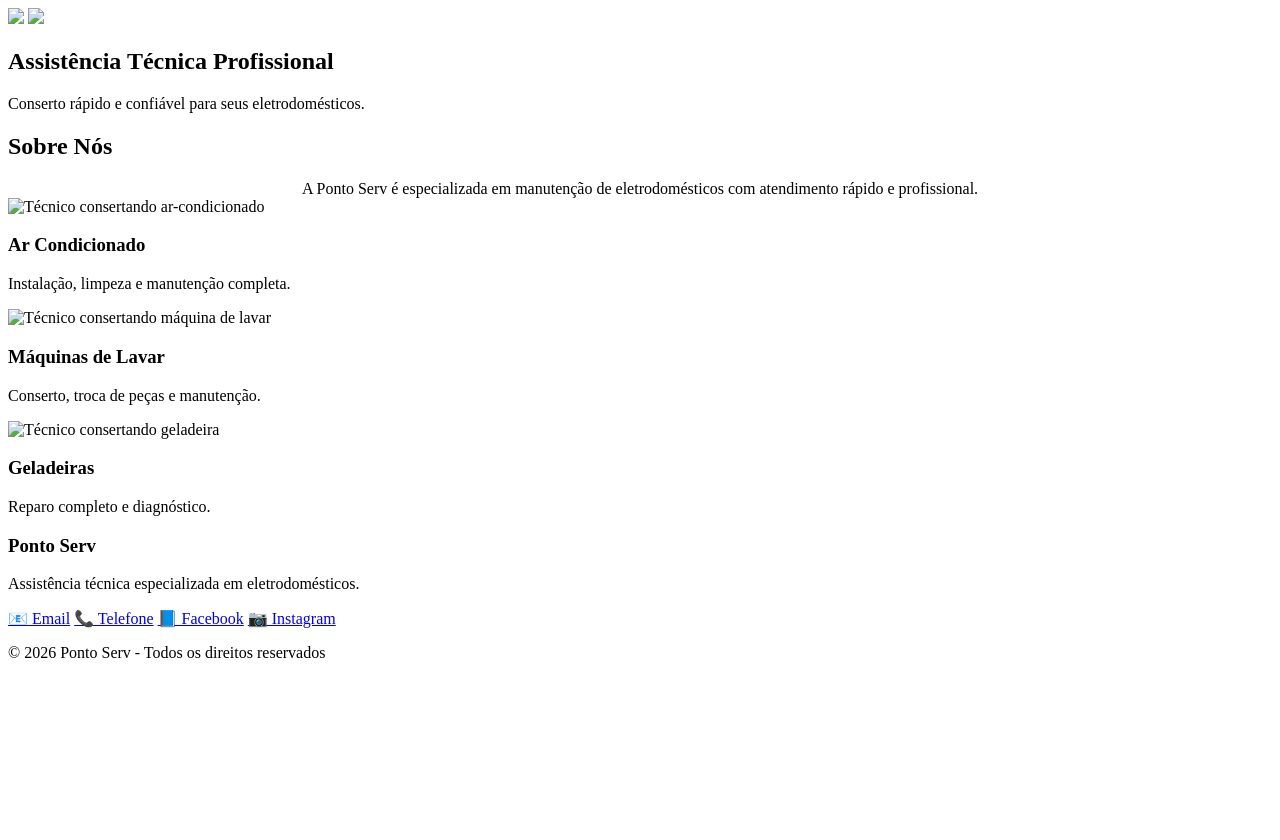
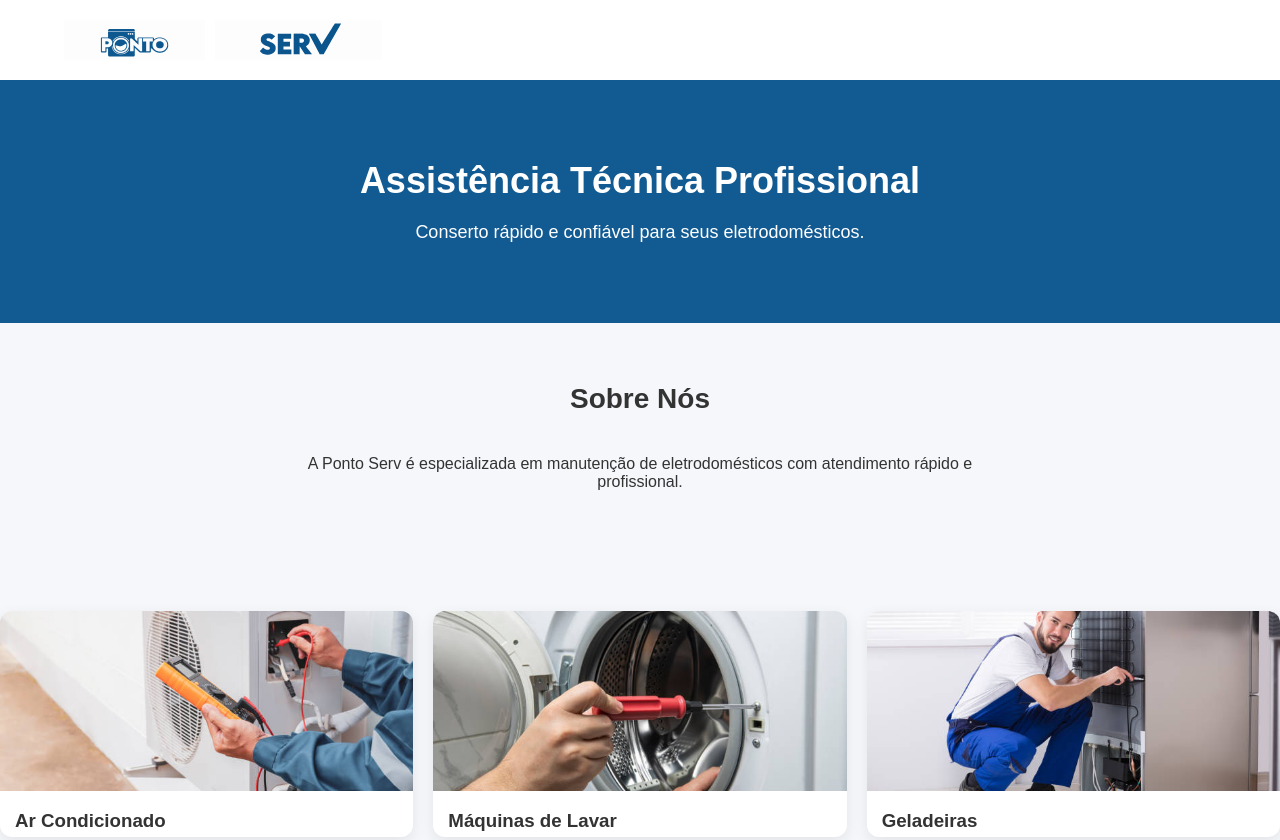
Before and after one commit to Deh1301/ponto-serv, a website: page indexSite.html in a window 1280 px wide. Shown: the top 840 px of the page. Before the commit the page ends 800 px from the top, so only its background shows below. Drawn offline with nearby package versions, Linux system fonts and the light colour scheme; the site is published under a folder, as on GitHub Pages, so addresses that start at the root find nothing.

Commit message:
atualizando

```diff
--- a/public/indexSite.html
+++ b/indexSite.html
@@ -7,7 +7,7 @@
 
   <title>Ponto Serv - Assistência Técnica</title>
 
-  <link rel="stylesheet" href="/styles/index.css">
+  <link rel="stylesheet" href="public/styles/index.css">
   <link href="https://unpkg.com/aos@2.3.1/dist/aos.css" rel="stylesheet">
 
 </head>
@@ -17,8 +17,8 @@
   <header>
     <div class="container header-content">
       <div class="logo">
-        <img src="/img/ponto.svg">
-        <img src="/img/serv (2).svg">
+        <img src="public/img/ponto.svg">
+        <img src="public/img/serv (2).svg">
       </div>
     </div>
   </header>
@@ -45,19 +45,19 @@
     <div class="grid">
 
   <div class="card" onclick="toggleCard(this)">
-    <img src="/img/ar.jpg" alt="Técnico consertando ar-condicionado">
+    <img src="public/img/ar.jpg" alt="Técnico consertando ar-condicionado">
     <h3>Ar Condicionado</h3>
     <p class="desc">Instalação, limpeza e manutenção completa.</p>
   </div>
 
   <div class="card" onclick="toggleCard(this)">
-    <img src="/img/maquina.jpg" alt="Técnico consertando máquina de lavar">
+    <img src="public/img/maquina.jpg" alt="Técnico consertando máquina de lavar">
     <h3>Máquinas de Lavar</h3>
     <p class="desc">Conserto, troca de peças e manutenção.</p>
   </div>
 
   <div class="card" onclick="toggleCard(this)">
-    <img src="/img/geladeira.jpg" alt="Técnico consertando geladeira">
+    <img src="public/img/geladeira.jpg" alt="Técnico consertando geladeira">
     <h3>Geladeiras</h3>
     <p class="desc">Reparo completo e diagnóstico.</p>
   </div>
@@ -99,7 +99,7 @@
 
   </script>
 
-  <script src="/js/main.js"></script>
+  <script src="public/js/main.js"></script>
 
 </body>
 
```
Also changed, not shown: index.html (renamed from public/index.html, +4 -4 lines).
